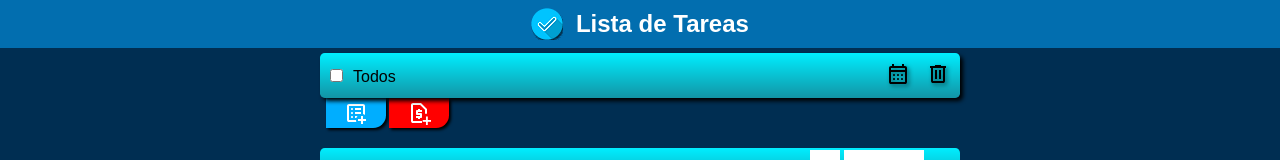
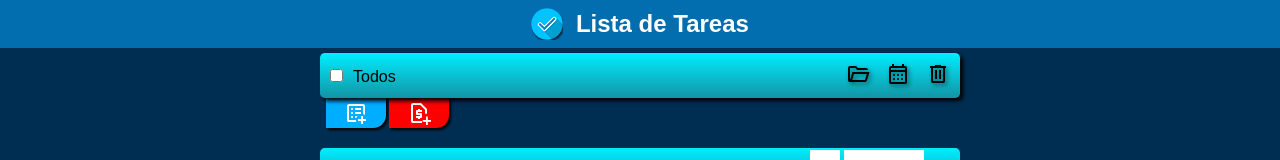
Before and after one commit to hernanveyret/lista-de-tareas-v2, a React (Vite) app: page / in a window 1280 px wide. Shown: the top 160 px of the page. Built offline with nearby package versions, Linux system fonts and the light colour scheme.

Commit message:
nuevas funciones, solucion de errores

```diff
--- a/src/App.jsx
+++ b/src/App.jsx
@@ -338,6 +338,15 @@ const menuBtnPage = (e) => {
         <label><input type="checkbox" name="checkTodos" className="checkTodos" title="Selecciona todo" onClick={selectAll}/>Todos</label>
 
         <span >
+          <button className="btn" title="Contenedor">
+            <svg xmlns="http://www.w3.org/2000/svg"
+              height="24px"
+              viewBox="0 -960 960 960"
+              width="24px"
+              fill="#000000">
+                <path d="M160-160q-33 0-56.5-23.5T80-240v-480q0-33 23.5-56.5T160-800h240l80 80h320q33 0 56.5 23.5T880-640H447l-80-80H160v480l96-320h684L837-217q-8 26-29.5 41.5T760-160H160Zm84-80h516l72-240H316l-72 240Zm0 0 72-240-72 240Zm-84-400v-80 80Z"/>
+            </svg>
+          </button>
           <button title="Almanaque" className="btn">
           <svg xmlns="http://www.w3.org/2000/svg"
           height="24px"
--- a/src/Components/MenuBtn.jsx
+++ b/src/Components/MenuBtn.jsx
@@ -22,12 +22,11 @@ const [ $renamePage, set$RenamePage ] = useState(false);
     setConfirm(false)
   }
 
-
-
   return (
     <div className="container-menu-btn">
       { confirm && <Confirm setConfirm={setConfirm} taskOrPage={taskOrPage} deletePage={deletePage} onMenuBtn={onMenuBtn.target}/>}
       <div className="container-btn">
+        <button >Guardar</button>
         <button onClick={() => setConfirm(true)}>Eliminar</button>
         <button onClick={() => { set$RenamePage(true)}}>Renombrar</button>
         <button onClick={() => {setOnMenuBtn({onoff:false, target:''})}}>Cancelar</button>
@@ -40,6 +39,7 @@ const [ $renamePage, set$RenamePage ] = useState(false);
         onMenuBtn={onMenuBtn}
         setOnMenuBtn={setOnMenuBtn}
         namePage={namePage}
+        setNamePage={setNamePage}
       /> }
     </div>
   )
--- a/src/Components/RenamePage.jsx
+++ b/src/Components/RenamePage.jsx
@@ -1,27 +1,29 @@
 import React, { useState, useEffect } from 'react';
 
-const RenamePage = ({set$RenamePage,pages,setPages,onMenuBtn,setOnMenuBtn}) => {
+const RenamePage = ({set$RenamePage,pages,setPages,onMenuBtn,setOnMenuBtn, setNamePage}) => {
   const [ inputText, setInputText ] = useState('');
   const [ onRepeatName, setOnRepeatName ] = useState(false)
 
   const editPages = (e) => {
     e.preventDefault()
-    let nameRepeat = pages.find(e => e.namePage === inputText)
+    let editName = inputText ? String(inputText)[0].toUpperCase() + String(inputText).slice(1) : `Pagina ${pages.length + 1}`
+    let nameRepeat = pages.find(e => e.namePage === editName)
     if(!nameRepeat){
       setPages((prevPages) =>
         prevPages.map((page) =>
           page.namePage === onMenuBtn.target
-            ? { ...page, namePage: inputText }
+            ? { ...page, namePage: editName }
             : page
         )
       );
       setOnMenuBtn({ onoff: false, target: '' });
       set$RenamePage(false);
+
     }else{
       setOnRepeatName(true)
       setInputText('')
     }
-
+      setNamePage(editName)
    }
 
   return (
--- a/src/Components/menuBtn.css
+++ b/src/Components/menuBtn.css
@@ -26,14 +26,16 @@
   box-shadow: 3px 3px 4px black;
   color: white;
 }
-
 .container-btn button:nth-child(1){
+  background-color: #80b918;
+}
+.container-btn button:nth-child(2){
   background-color: #e63946;
 }
-.container-btn button:nth-child(2){
+.container-btn button:nth-child(3){
   background-color: #457b9d;
 }
-.container-btn button:nth-child(3){
+.container-btn button:nth-child(4){
   background-color: #adb5bd;
 }
 @keyframes animacion {
```
